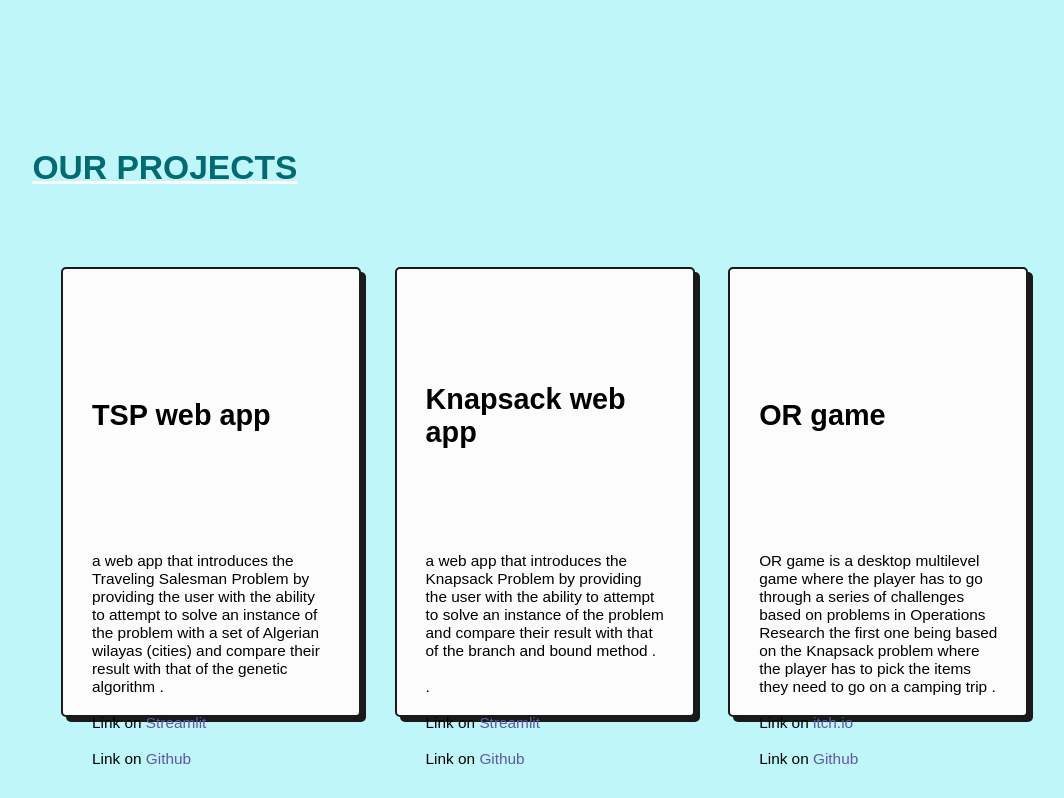
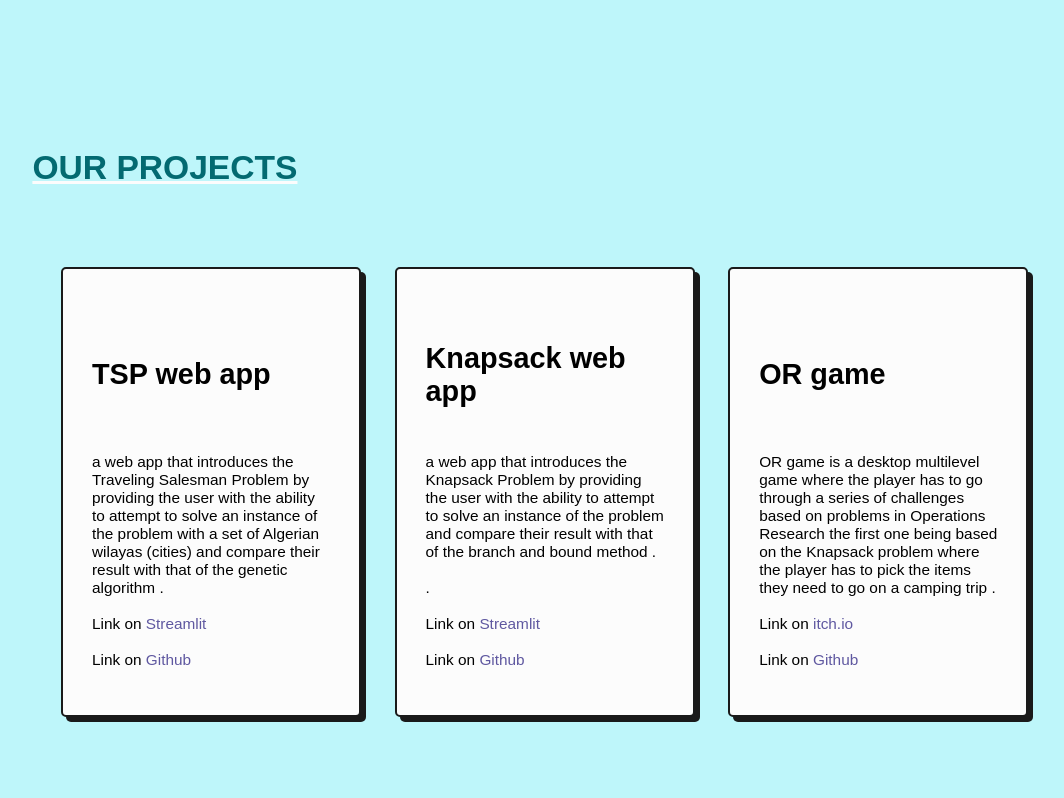
Before and after one commit to baka-boho/orsc, a plain HTML site: page index.html in a window 1280 px wide. Shown: the part 2328-3126 px from the top of the page, without its empty margins (106-1170 px from the left). Drawn offline with Linux system fonts and the light colour scheme; a web font is replaced by a local one.

Commit message:
another tiny change (thanks malik :) )

```diff
--- a/main.css
+++ b/main.css
@@ -266,7 +266,7 @@ section.slogan{
     display: grid;
     /* gap: .5rem; */
     align-items: center;
-    grid-auto-rows: 1fr;
+    grid-auto-rows: 1fr 2fr 1fr;
 }
 #form-link , .form-link{
     color: var(--v);
```
